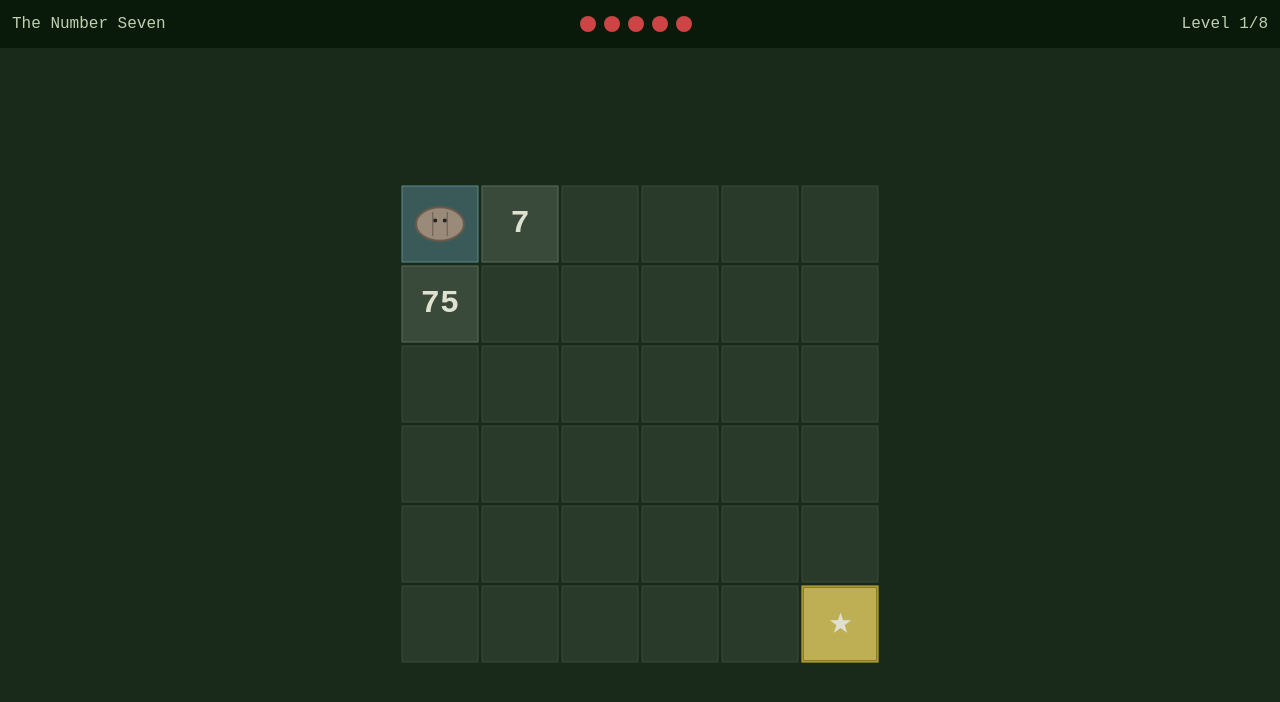
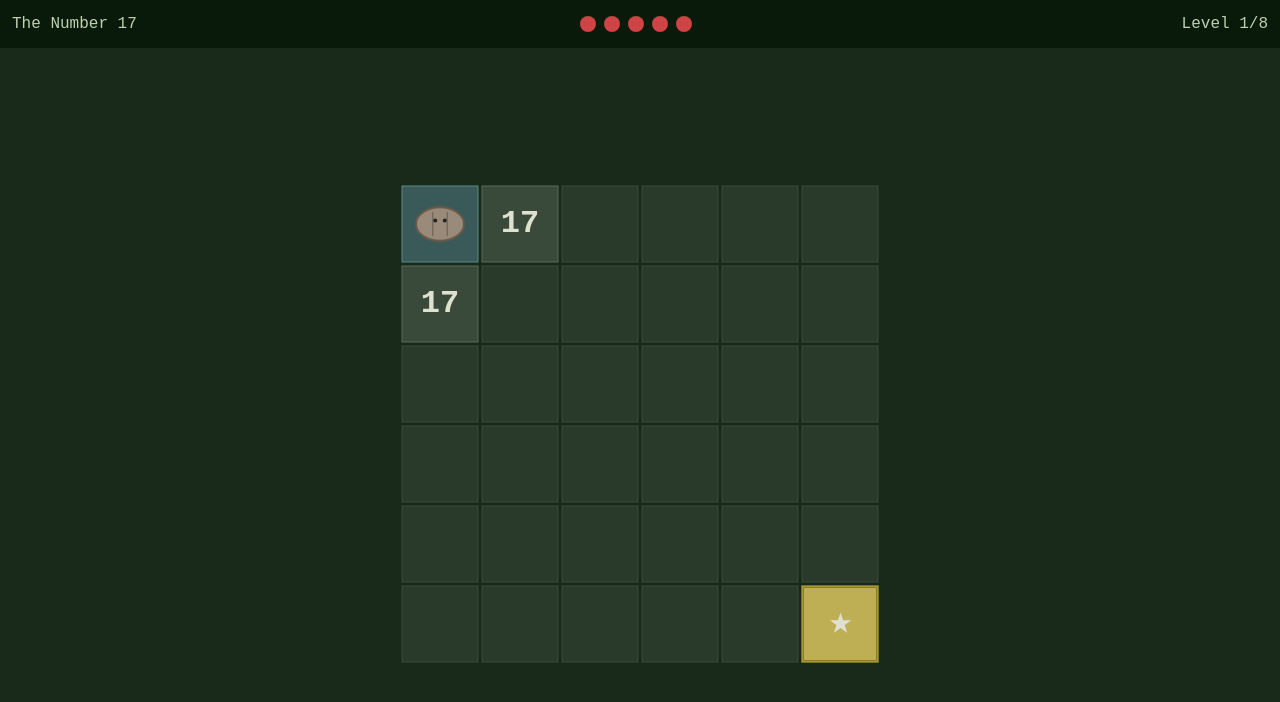
Before and after one commit to abigailhaddad/mathgarden, a plain HTML site: page index.html in a window 1280 px wide. Drawn offline with Linux system fonts and the light colour scheme.

Commit message:
Randomize rule parameters each playthrough
Level 1 picks a random single number (3,5,7,11,13,17,19,23).
Level 2/3 randomly assigns even/odd (opposite of each other).
Level 4 picks divisor from {3,4,5,6}. Level 5 varies threshold.
Level 8 varies divisor and max remainder. Grids regenerated each
game with retry loop ensuring solvability (tested 160 grids).

Co-Authored-By: Claude Opus 4.6 <noreply@anthropic.com>

```diff
--- a/index.html
+++ b/index.html
@@ -93,7 +93,7 @@
         requestAnimationFrame(animate);
       }
 
-      engine.initLevel();
+      engine.startGame();
       fitCanvas();
       animate();
     })();
--- a/js/engine.js
+++ b/js/engine.js
@@ -28,8 +28,10 @@
     let deathNumber = 0;
     let onStateChange = null;
 
+    var levels = null;
+
     function level() {
-      return window.LiarsGarden.levels[currentLevel];
+      return levels[currentLevel];
     }
 
     function initLevel() {
@@ -105,7 +107,7 @@
 
         setTimeout(() => {
           currentLevel++;
-          if (currentLevel >= window.LiarsGarden.levels.length) {
+          if (currentLevel >= levels.length) {
             state = STATE.WIN;
             notify();
           } else {
@@ -124,6 +126,14 @@
     }
 
     function restartGame() {
+      currentLevel = 0;
+      lives = TOTAL_LIVES;
+      levels = window.LiarsGarden.generateLevels();
+      initLevel();
+    }
+
+    function startGame() {
+      levels = window.LiarsGarden.generateLevels();
       currentLevel = 0;
       lives = TOTAL_LIVES;
       initLevel();
@@ -150,6 +160,7 @@
     }
 
     return {
+      startGame: startGame,
       initLevel: initLevel,
       move: move,
       restartLevel: restartLevel,
--- a/js/levels.js
+++ b/js/levels.js
@@ -1,10 +1,11 @@
 // Liar's Garden v2 — Level definitions
-// Each level: name, hint, grid (2D array of numbers), start, exit, rule function, ruleText
+// Rule parameters are randomized each playthrough so players can't memorize.
+// Grids are generated fresh each load.
 
 (function() {
   'use strict';
 
-  // Seeded RNG for deterministic grids
+  // Seeded RNG for deterministic grid layout
   function mulberry32(seed) {
     return function() {
       seed |= 0; seed = seed + 0x6D2B79F5 | 0;
@@ -12,6 +13,11 @@
       t = t + Math.imul(t ^ t >>> 7, 61 | t) ^ t;
       return ((t ^ t >>> 14) >>> 0) / 4294967296;
     };
+  }
+
+  // Pick a random element from an array
+  function pick(arr) {
+    return arr[Math.floor(Math.random() * arr.length)];
   }
 
   // Math helpers
@@ -31,22 +37,115 @@
     return s * s === n;
   }
 
-  // Level rule definitions
-  const RULES = [
-    { name: "The Number Seven", hint: "Only one number is safe...", ruleText: "Only the number 7 is safe.", fn: n => n === 0 || n === 7 },
-    { name: "Even Ground", hint: "Some numbers feel more balanced...", ruleText: "Even numbers are safe.", fn: n => n === 0 || n % 2 === 0 },
-    { name: "Odd One Out", hint: "The unusual ones survive...", ruleText: "Odd numbers are safe.", fn: n => n === 0 || n % 2 === 1 },
-    { name: "By Fives", hint: "Count on your fingers...", ruleText: "Multiples of 5 are safe.", fn: n => n === 0 || n % 5 === 0 },
-    { name: "Small World", hint: "Stay low to the ground...", ruleText: "Numbers 20 or less are safe.", fn: n => n === 0 || n <= 20 },
-    { name: "Perfect Squares", hint: "Some numbers have perfect roots...", ruleText: "Perfect squares are safe.", fn: n => n === 0 || isPerfectSquare(n) },
-    { name: "Prime Territory", hint: "Indivisible numbers endure...", ruleText: "Prime numbers are safe.", fn: n => n === 0 || isPrime(n) },
-    { name: "The Remainder", hint: "Divide by seven, watch what's left...", ruleText: "Numbers where n % 7 <= 1 are safe.", fn: n => n === 0 || n % 7 <= 1 },
-  ];
+  // Rule templates — each returns {name, hint, ruleText, fn}
+  // Parameters are chosen randomly so each playthrough differs.
+
+  function ruleExactNumber() {
+    var num = pick([3, 5, 7, 11, 13, 17, 19, 23]);
+    return {
+      name: "The Number " + num,
+      hint: "Only one number is safe...",
+      ruleText: "Only the number " + num + " is safe.",
+      fn: function(n) { return n === 0 || n === num; }
+    };
+  }
+
+  function ruleEvenOdd() {
+    // Randomly even or odd
+    var isEven = Math.random() < 0.5;
+    if (isEven) {
+      return {
+        name: "Even Ground",
+        hint: "Some numbers feel more balanced...",
+        ruleText: "Even numbers are safe.",
+        fn: function(n) { return n === 0 || n % 2 === 0; }
+      };
+    } else {
+      return {
+        name: "Odd One Out",
+        hint: "The unusual ones survive...",
+        ruleText: "Odd numbers are safe.",
+        fn: function(n) { return n === 0 || n % 2 === 1; }
+      };
+    }
+  }
+
+  function ruleOppositeEvenOdd(prevRule) {
+    // Whatever level 2 wasn't
+    var prevWasEven = prevRule.name === "Even Ground";
+    if (prevWasEven) {
+      return {
+        name: "Odd One Out",
+        hint: "The unusual ones survive...",
+        ruleText: "Odd numbers are safe.",
+        fn: function(n) { return n === 0 || n % 2 === 1; }
+      };
+    } else {
+      return {
+        name: "Even Ground",
+        hint: "Some numbers feel more balanced...",
+        ruleText: "Even numbers are safe.",
+        fn: function(n) { return n === 0 || n % 2 === 0; }
+      };
+    }
+  }
+
+  function ruleDivisible() {
+    var d = pick([3, 4, 5, 6]);
+    return {
+      name: "By " + (d === 3 ? "Threes" : d === 4 ? "Fours" : d === 5 ? "Fives" : "Sixes"),
+      hint: "Count carefully...",
+      ruleText: "Multiples of " + d + " are safe.",
+      fn: function(n) { return n === 0 || n % d === 0; }
+    };
+  }
+
+  function ruleSmallNumbers() {
+    var threshold = pick([15, 20, 25, 30]);
+    return {
+      name: "Small World",
+      hint: "Stay low to the ground...",
+      ruleText: "Numbers " + threshold + " or less are safe.",
+      fn: function(n) { return n === 0 || n <= threshold; }
+    };
+  }
+
+  function rulePerfectSquares() {
+    return {
+      name: "Perfect Squares",
+      hint: "Some numbers have perfect roots...",
+      ruleText: "Perfect squares are safe.",
+      fn: function(n) { return n === 0 || isPerfectSquare(n); }
+    };
+  }
+
+  function rulePrimes() {
+    return {
+      name: "Prime Territory",
+      hint: "Indivisible numbers endure...",
+      ruleText: "Prime numbers are safe.",
+      fn: function(n) { return n === 0 || isPrime(n); }
+    };
+  }
+
+  function ruleRemainder() {
+    var divisor = pick([5, 6, 7, 8]);
+    var maxRem = pick([0, 1]);
+    var remText = maxRem === 0
+      ? "divisible by " + divisor
+      : "n % " + divisor + " is 0 or 1";
+    return {
+      name: "The Remainder",
+      hint: "Divide by " + divisor + ", watch what's left...",
+      ruleText: "Numbers where " + remText + " are safe.",
+      fn: function(n) { return n === 0 || n % divisor <= maxRem; }
+    };
+  }
 
   // Generate a number that satisfies the rule
   function safeNumber(ruleFn, rng) {
-    const candidates = [];
-    for (let i = 1; i <= 100; i++) {
+    var candidates = [];
+    for (var i = 1; i <= 100; i++) {
       if (ruleFn(i)) candidates.push(i);
     }
     return candidates[Math.floor(rng() * candidates.length)];
@@ -54,26 +153,27 @@
 
   // Generate a number that does NOT satisfy the rule
   function unsafeNumber(ruleFn, rng) {
-    const candidates = [];
-    for (let i = 1; i <= 100; i++) {
+    var candidates = [];
+    for (var i = 1; i <= 100; i++) {
       if (!ruleFn(i)) candidates.push(i);
     }
-    if (candidates.length === 0) return 50; // fallback
+    if (candidates.length === 0) return 50;
     return candidates[Math.floor(rng() * candidates.length)];
   }
 
   // BFS to check solvability
   function isSolvable(grid, ruleFn) {
-    const rows = grid.length, cols = grid[0].length;
-    const visited = Array.from({length: rows}, () => Array(cols).fill(false));
-    const queue = [[0, 0]];
+    var rows = grid.length, cols = grid[0].length;
+    var visited = Array.from({length: rows}, function() { return Array(cols).fill(false); });
+    var queue = [[0, 0]];
     visited[0][0] = true;
-    const dirs = [[0,1],[0,-1],[1,0],[-1,0]];
+    var dirs = [[0,1],[0,-1],[1,0],[-1,0]];
     while (queue.length > 0) {
-      const [r, c] = queue.shift();
+      var pos = queue.shift();
+      var r = pos[0], c = pos[1];
       if (r === rows - 1 && c === cols - 1) return true;
-      for (const [dr, dc] of dirs) {
-        const nr = r + dr, nc = c + dc;
+      for (var d = 0; d < dirs.length; d++) {
+        var nr = r + dirs[d][0], nc = c + dirs[d][1];
         if (nr >= 0 && nr < rows && nc >= 0 && nc < cols && !visited[nr][nc] && ruleFn(grid[nr][nc])) {
           visited[nr][nc] = true;
           queue.push([nr, nc]);
@@ -85,17 +185,16 @@
 
   // Carve a guaranteed path from (0,0) to (rows-1, cols-1) using safe numbers
   function carvePath(grid, rows, cols, ruleFn, rng) {
-    let r = 0, c = 0;
-    const path = [[0, 0]];
+    var r = 0, c = 0;
+    var path = [[0, 0]];
     while (r < rows - 1 || c < cols - 1) {
-      const moves = [];
+      var moves = [];
       if (r < rows - 1) moves.push([r + 1, c]);
       if (c < cols - 1) moves.push([r, c + 1]);
-      // occasionally allow lateral movement for variety
       if (r > 0 && rng() < 0.15) moves.push([r - 1, c]);
       if (c > 0 && rng() < 0.15) moves.push([r, c - 1]);
-      const [nr, nc] = moves[Math.floor(rng() * moves.length)];
-      r = nr; c = nc;
+      var next = moves[Math.floor(rng() * moves.length)];
+      r = next[0]; c = next[1];
       grid[r][c] = safeNumber(ruleFn, rng);
       path.push([r, c]);
     }
@@ -104,19 +203,19 @@
 
   // Add some branch paths (some safe, some traps)
   function addBranches(grid, rows, cols, ruleFn, rng, path) {
-    const pathSet = new Set(path.map(([r,c]) => `${r},${c}`));
-    for (let i = 0; i < Math.min(path.length, 6); i++) {
-      const idx = Math.floor(rng() * path.length);
-      let [br, bc] = path[idx];
-      const branchLen = 2 + Math.floor(rng() * 3);
-      const isSafeBranch = rng() < 0.4;
-      const dirs = [[0,1],[0,-1],[1,0],[-1,0]];
-      for (let j = 0; j < branchLen; j++) {
-        const shuffled = dirs.slice().sort(() => rng() - 0.5);
-        let moved = false;
-        for (const [dr, dc] of shuffled) {
-          const nr = br + dr, nc = bc + dc;
-          if (nr >= 0 && nr < rows && nc >= 0 && nc < cols && !pathSet.has(`${nr},${nc}`)) {
+    var pathSet = new Set(path.map(function(p) { return p[0] + ',' + p[1]; }));
+    for (var i = 0; i < Math.min(path.length, 6); i++) {
+      var idx = Math.floor(rng() * path.length);
+      var br = path[idx][0], bc = path[idx][1];
+      var branchLen = 2 + Math.floor(rng() * 3);
+      var isSafeBranch = rng() < 0.4;
+      var dirs = [[0,1],[0,-1],[1,0],[-1,0]];
+      for (var j = 0; j < branchLen; j++) {
+        var shuffled = dirs.slice().sort(function() { return rng() - 0.5; });
+        var moved = false;
+        for (var d = 0; d < shuffled.length; d++) {
+          var nr = br + shuffled[d][0], nc = bc + shuffled[d][1];
+          if (nr >= 0 && nr < rows && nc >= 0 && nc < cols && !pathSet.has(nr + ',' + nc)) {
             grid[nr][nc] = isSafeBranch ? safeNumber(ruleFn, rng) : unsafeNumber(ruleFn, rng);
             br = nr; bc = nc;
             moved = true;
@@ -130,22 +229,17 @@
 
   // Build a grid for a level
   function buildGrid(rows, cols, ruleFn, seed) {
-    const rng = mulberry32(seed);
-    const grid = Array.from({length: rows}, () => Array(cols).fill(0));
+    var rng = mulberry32(seed);
+    var grid = Array.from({length: rows}, function() { return Array(cols).fill(0); });
 
-    // Start and exit are 0 (always safe)
     grid[0][0] = 0;
     grid[rows - 1][cols - 1] = 0;
 
-    // Carve guaranteed safe path
-    const path = carvePath(grid, rows, cols, ruleFn, rng);
-
-    // Add branches
+    var path = carvePath(grid, rows, cols, ruleFn, rng);
     addBranches(grid, rows, cols, ruleFn, rng, path);
 
-    // Fill remaining tiles (bias toward unsafe)
-    for (let r = 0; r < rows; r++) {
-      for (let c = 0; c < cols; c++) {
+    for (var r = 0; r < rows; r++) {
+      for (var c = 0; c < cols; c++) {
         if (r === 0 && c === 0) continue;
         if (r === rows - 1 && c === cols - 1) continue;
         if (grid[r][c] !== 0) continue;
@@ -161,18 +255,33 @@
   }
 
   // Grid sizes per level
-  const GRID_SIZES = [
+  var GRID_SIZES = [
     [6, 6], [7, 7], [7, 7], [8, 8],
     [8, 8], [9, 9], [9, 9], [9, 9],
   ];
 
-  // Seeds for deterministic generation
-  const SEEDS = [42, 137, 256, 314, 512, 619, 777, 888];
+  // Generate all levels with randomized parameters
+  function generateLevels() {
+    // Pick random parameters for each rule
+    var rule2 = ruleEvenOdd();
+    var rules = [
+      ruleExactNumber(),
+      rule2,
+      ruleOppositeEvenOdd(rule2),
+      ruleDivisible(),
+      ruleSmallNumbers(),
+      rulePerfectSquares(),
+      rulePrimes(),
+      ruleRemainder(),
+    ];
 
-  // Build all levels
-  const levels = RULES.map((rule, i) => {
-    const [rows, cols] = GRID_SIZES[i];
-    const grid = buildGrid(rows, cols, rule.fn, SEEDS[i]);
+    // Use a time-based master seed so grids vary per playthrough
+    var masterSeed = Date.now();
+
+    var levels = rules.map(function(rule, i) {
+      var size = GRID_SIZES[i];
+      var rows = size[0], cols = size[1];
+      var grid = buildGrid(rows, cols, rule.fn, masterSeed + i * 1000);
       return {
         name: rule.name,
         hint: rule.hint,
@@ -184,14 +293,22 @@
       };
     });
 
-  // Verify all levels are solvable at load time
-  levels.forEach((lvl, i) => {
+    // Verify solvability — retry with different seeds until it works
+    levels.forEach(function(lvl, i) {
+      for (var attempt = 0; attempt < 20; attempt++) {
+        if (isSolvable(lvl.grid, lvl.isSafe)) break;
+        console.warn('Level ' + (i + 1) + ' ("' + lvl.name + '") not solvable, retrying (attempt ' + (attempt + 1) + ')...');
+        lvl.grid = buildGrid(lvl.rows, lvl.cols, lvl.isSafe, masterSeed + i * 1000 + attempt * 37 + 7);
+      }
       if (!isSolvable(lvl.grid, lvl.isSafe)) {
-      console.error(`Level ${i + 1} ("${lvl.name}") is NOT solvable!`);
+        console.error('Level ' + (i + 1) + ' ("' + lvl.name + '") could not be made solvable!');
       }
     });
 
+    return levels;
+  }
+
   window.LiarsGarden = window.LiarsGarden || {};
-  window.LiarsGarden.levels = levels;
+  window.LiarsGarden.generateLevels = generateLevels;
   window.LiarsGarden.isSolvable = isSolvable;
 })();
```
Lines whose indentation alone changed are shown as unchanged.
